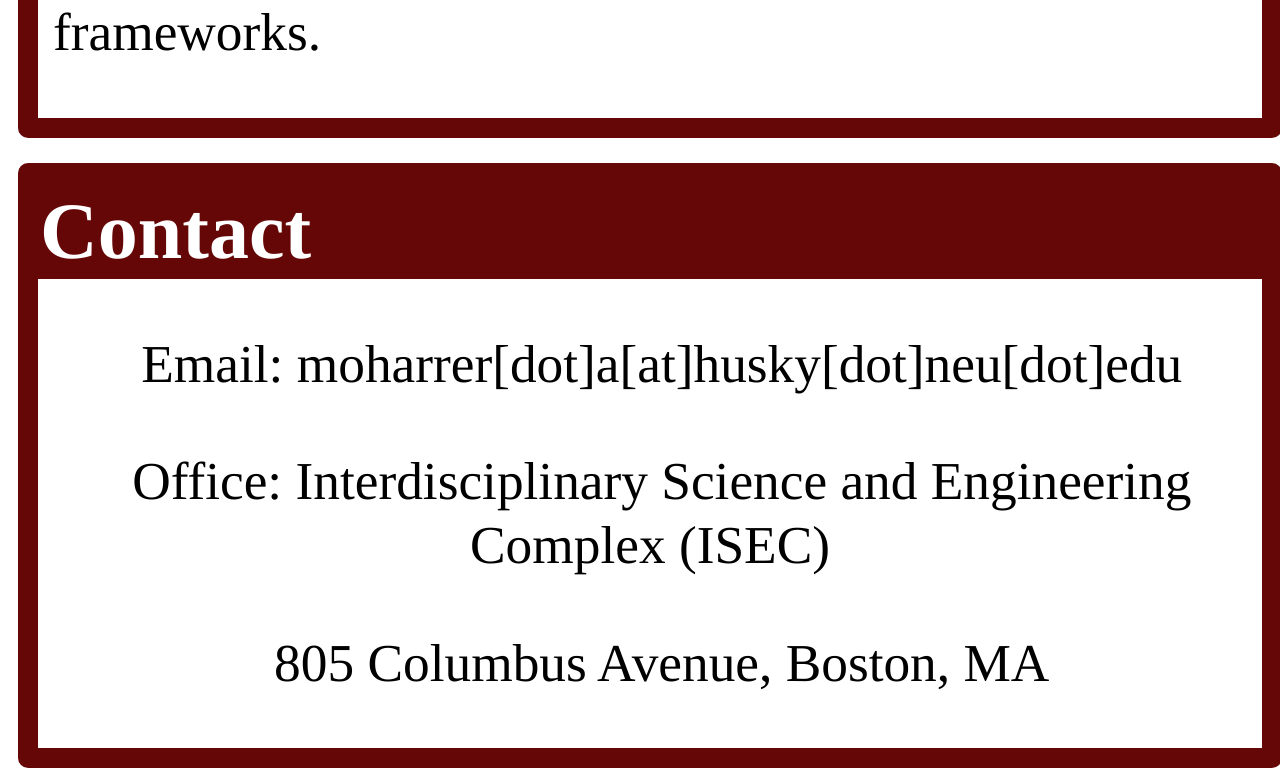
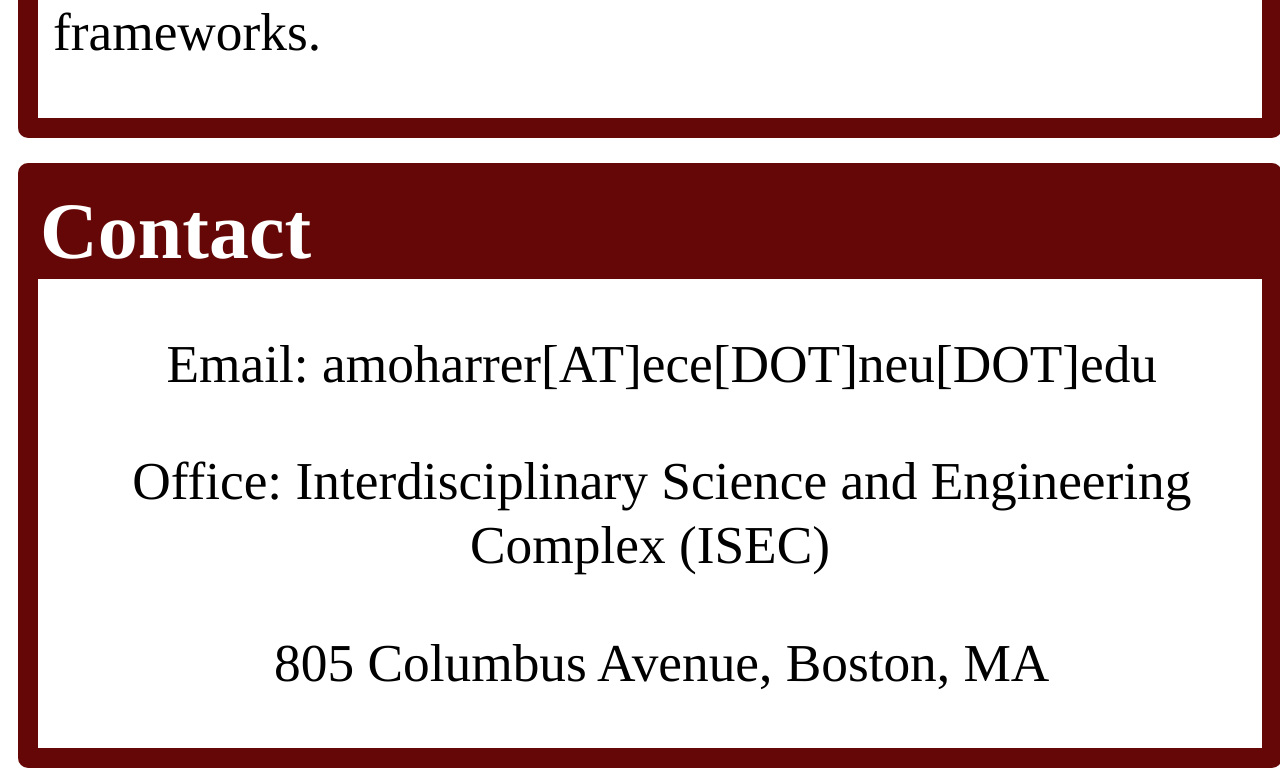
Before and after one commit to arminmrm/arminmrm.github.io, a plain HTML site: page cont.html in a window 1280 px wide. Shown: the part 694-1470 px from the top of the page. Drawn offline with Linux system fonts and the light colour scheme.

Commit message:
ece email

```diff
--- a/cont.html
+++ b/cont.html
@@ -22,7 +22,7 @@
 
 <div class="div_wholeline">
         <legend style="color:white;font-weight:bold; background-color: rgb(102, 7, 7); line-height: 120%; font-size: 60pt">Contact</legend>
-        <p style="text-align: center">Email:    moharrer[dot]a[at]husky[dot]neu[dot]edu<p>
+        <p style="text-align: center">Email:    amoharrer[AT]ece[DOT]neu[DOT]edu<p>
         <p style="text-align: center">Office: Interdisciplinary Science and Engineering Complex (ISEC)<p>
         <p style="text-align: center"> 805 Columbus Avenue, Boston, MA</p>
 </div>
```
